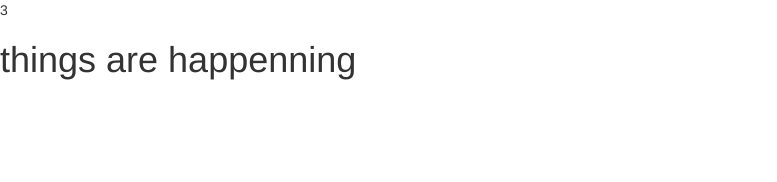
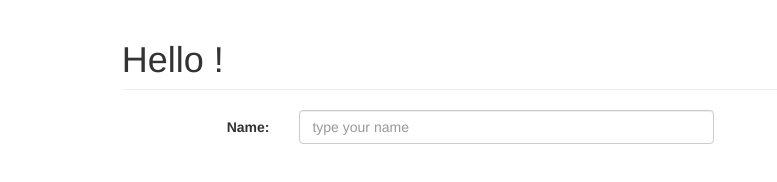
Before and after one commit to budaminof/Angular_playground, a website: page index.html in a window 1280 px wide. Shown: the whole page, without its empty margins (0-777 px from the left). Drawn offline with nearby package versions, Linux system fonts and the light colour scheme.

Commit message:
added a form-horizontal to html page

```diff
--- a/index.html
+++ b/index.html
@@ -8,7 +8,18 @@
   <title>Angular play</title>
 </head>
 <body>
-  {{1+2}}
-  <h1>things are happenning</h1>
+  <main class="container col-md-10 col-md-offset-1">
+    <h1 class="page-header">Hello {{}}!</h1>
+    <div class="form-horizontal">
+      <div class="form-group">
+        <div class="">
+          <label class="col-sm-2 control-label">Name:</label>
+          <div class="col-sm-5">
+            <input type="text" class="form-control" placeholder="type your name">
+          </div>
+        </div>
+      </div>
+    </div>
+  </main>
 </body>
 </html>
```
